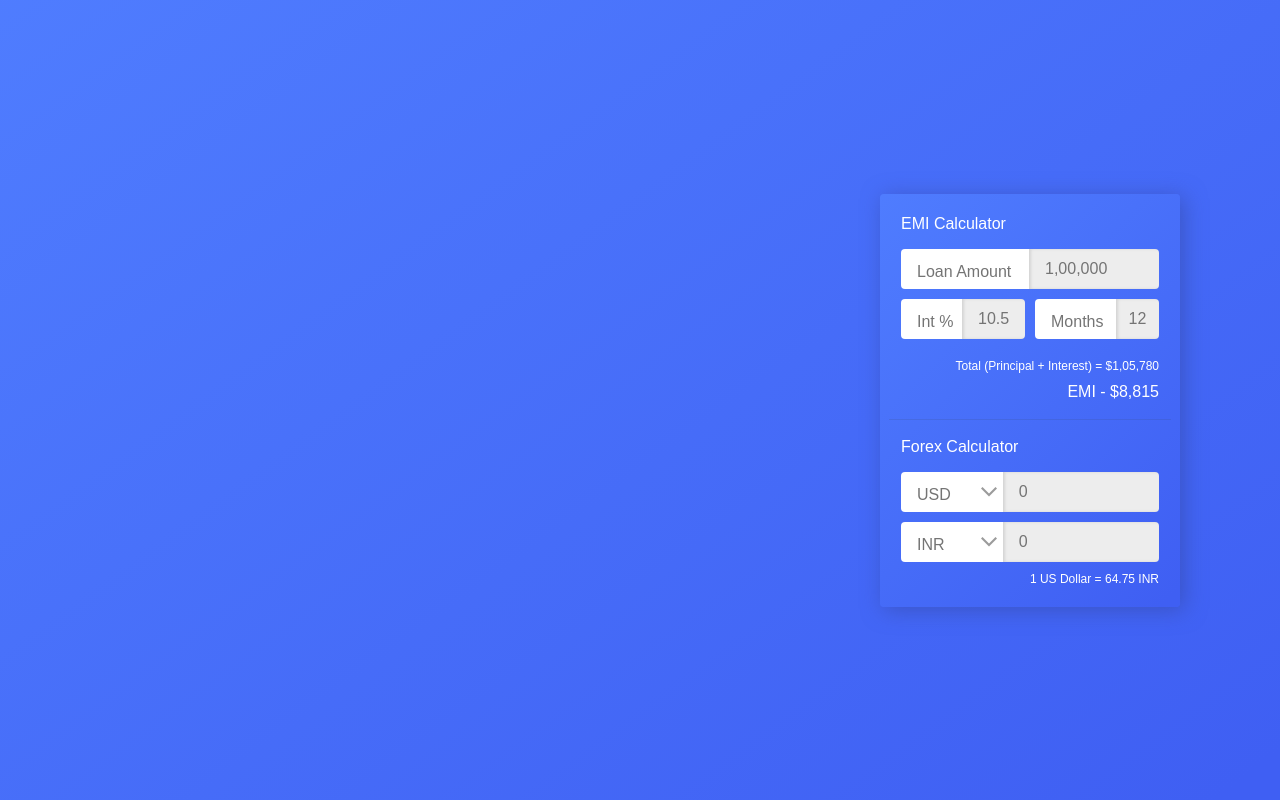
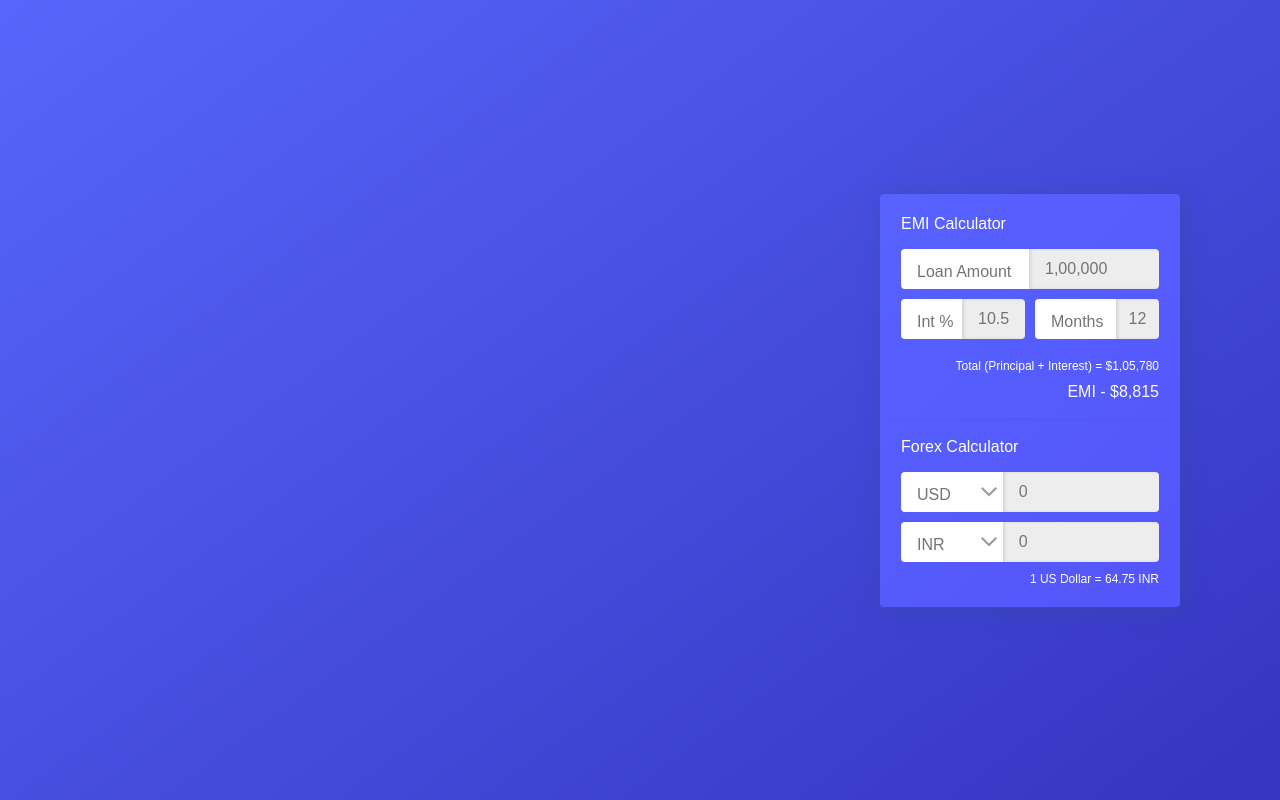
Before and after one commit to tomkochi/forexemi, a Vue app: page / in a window 1280 px wide. Built offline with nearby package versions, Linux system fonts and the light colour scheme; no server answers.

Commit message:
color corrected 1

```diff
--- a/public/index.html
+++ b/public/index.html
@@ -15,7 +15,7 @@
       body, html {
         width: 100vw;
         height: 100vh;
-        background: linear-gradient(143.91deg, #507EFF -5.4%, #3F5FF3 97.25%);
+        background: linear-gradient(143.91deg, rgb(88, 105, 255) -5.4%, rgb(54, 53, 193) 97.25%);
       }
       .d-block {
         display: block;
--- a/src/components/forex-emi.vue
+++ b/src/components/forex-emi.vue
@@ -76,7 +76,7 @@ export default {
   -moz-box-shadow: 4px 3px 21px rgba(53, 73, 165, 0.6);
   box-shadow: 4px 3px 21px rgba(53, 73, 165, 0.6);
   &.skin-blue {
-    background: linear-gradient(135.18deg, #507EFF -5.4%, #3F5FF3 97.25%);
+    background: linear-gradient(135.18deg, rgb(87, 99, 255) -5.4%, rgb(84, 85, 250) 97.25%);
   }
   &.skin-grey {
     background: linear-gradient(135.18deg, grey -5.4%, lightgrey 97.25%);
```
